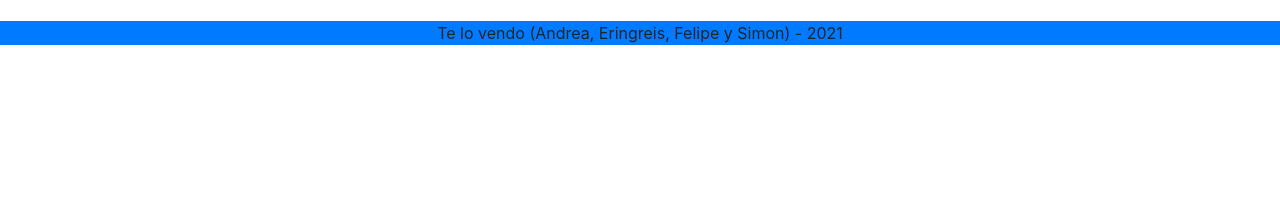
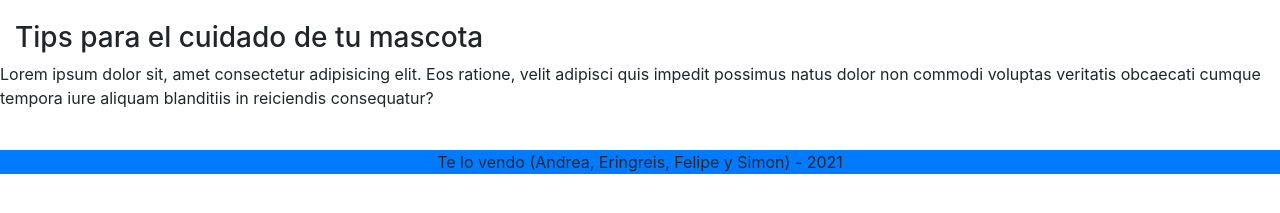
Before and after one commit to andreayacqueline/Te-lo-vendo, a plain HTML site: page Te lo vendo/index.html in a window 1280 px wide. Shown: the part 229-442 px from the top of the page. Drawn offline with nearby package versions, Linux system fonts and the light colour scheme.

Commit message:
Modificacion index
Se agrega  informacion lineas 92 a 103

```diff
--- a/Te lo vendo/index.html
+++ b/Te lo vendo/index.html
@@ -89,7 +89,18 @@
               </div>
 
         </div>
+        <br>
+              <div class="row">
+                <div class="col-sm-12 col-md-12 col-lg-12">
+                  <h3>Tips para el cuidado de tu mascota</h3>
+              </div>
+              <div class="row">
+                <div class="col-sm-12 col-md-12 col-lg-12">
 
+                <p>Lorem ipsum dolor sit, amet consectetur adipisicing elit. Eos ratione, velit adipisci quis impedit possimus natus dolor non commodi voluptas veritatis obcaecati cumque tempora iure aliquam blanditiis in reiciendis consequatur?
+                  </p>
+                </div>
+    </div>
 
 
     </main>
```
